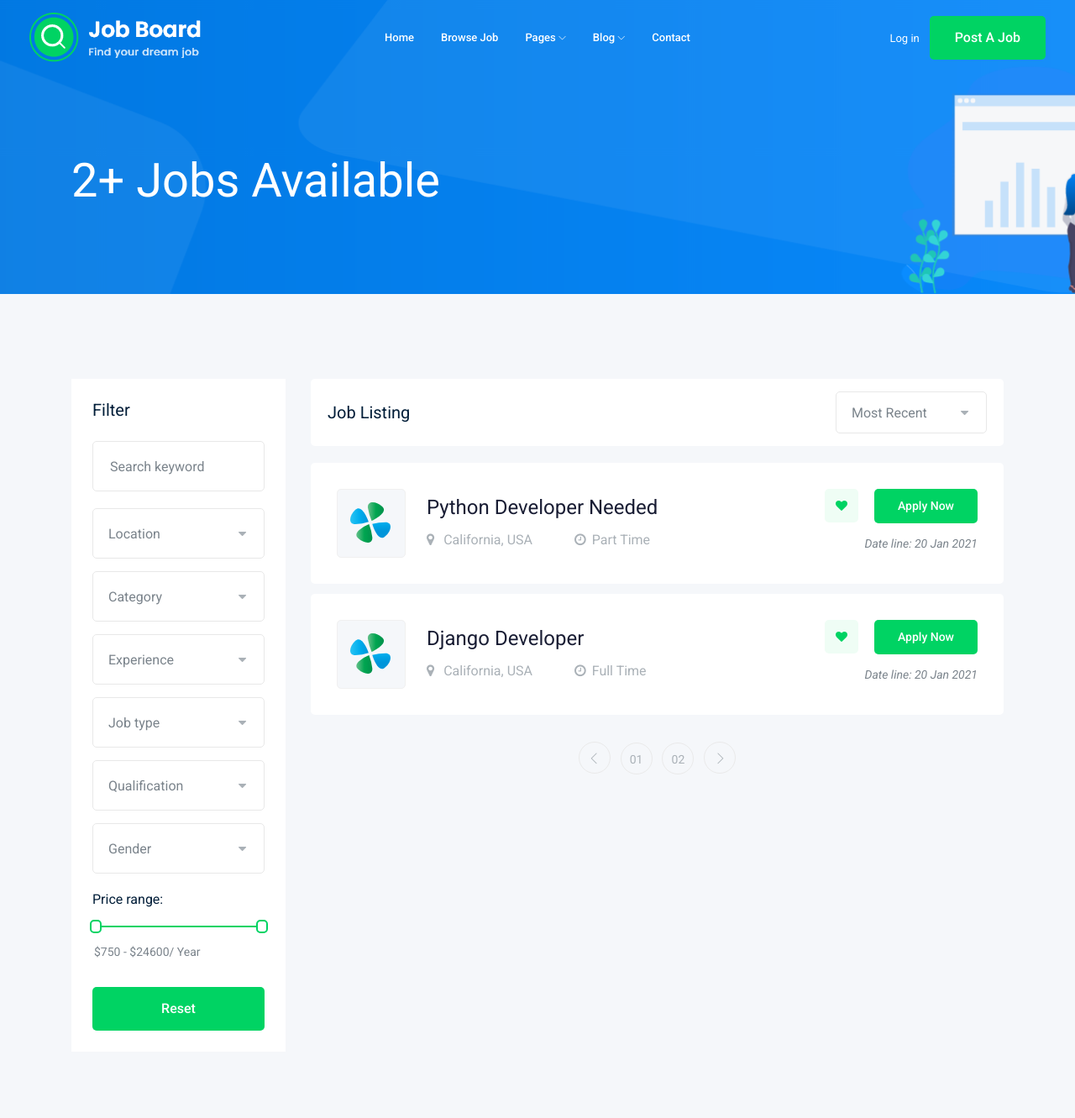
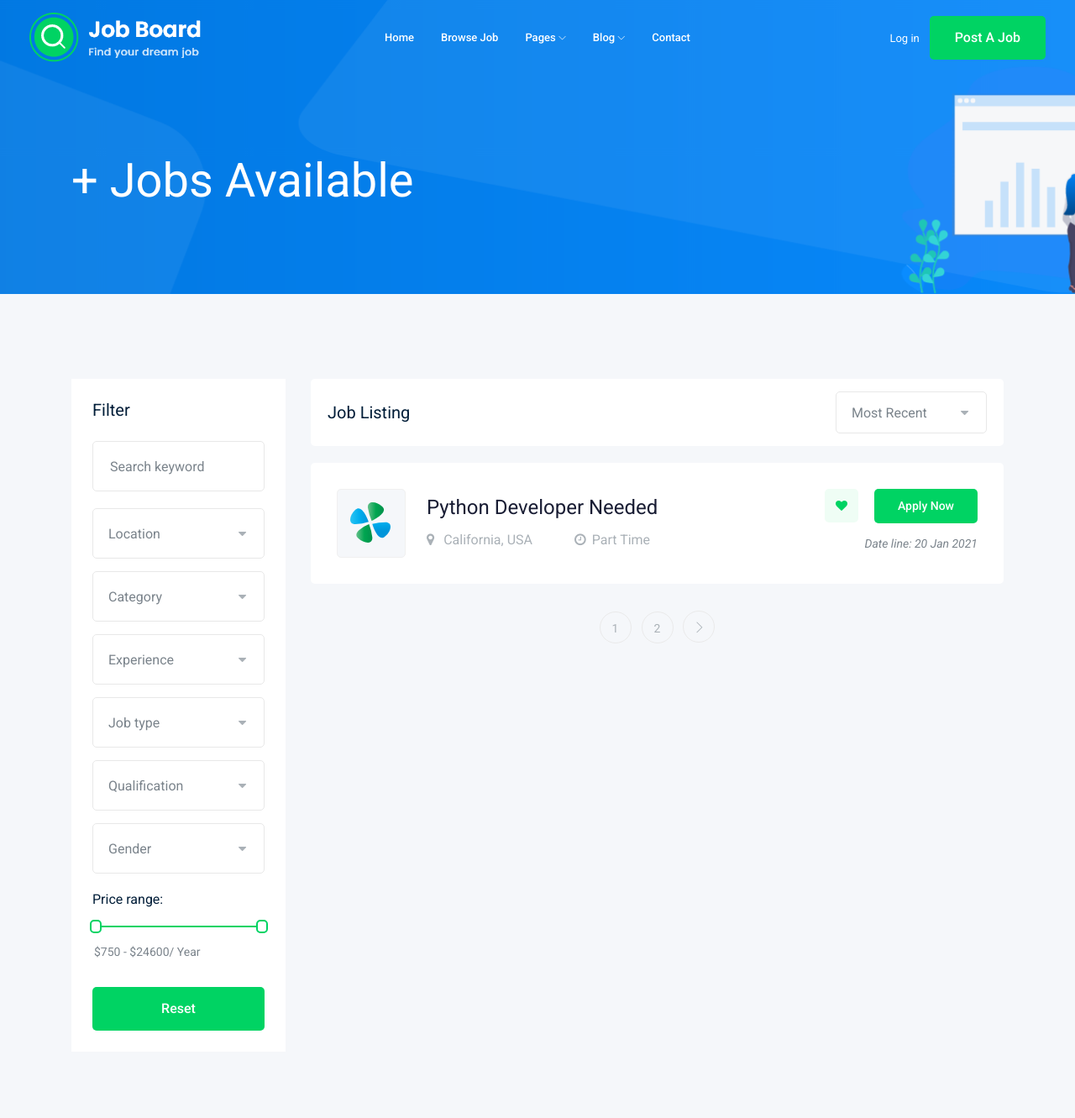
Before and after one commit to SaadEssam/Django-Job-Board, a Django app: page /jobs/ in a window 1280 px wide. Shown: the top 1331 px of the page at 84% size. Run offline with Django 3.2, Linux system fonts and the light colour scheme; data comes from the database, SQL or seed files in the repository; some libraries are stand-ins or nearby versions.

Commit message:
Pagination

```diff
--- a/job/templates/job/job_list.html
+++ b/job/templates/job/job_list.html
@@ -155,18 +155,29 @@
                             </div>
                             {% endfor %}
                         </div>
+
+                        {% if jobs.has_other_pages %}
                             <div class="row">
                                 <div class="col-lg-12">
                                     <div class="pagination_wrap">
                                         <ul>
-                                        <li><a href="#"> <i class="ti-angle-left"></i> </a></li>
-                                        <li><a href="#"><span>01</span></a></li>
-                                        <li><a href="#"><span>02</span></a></li>
-                                        <li><a href="#"> <i class="ti-angle-right"></i> </a></li>
+
+                                            {% if jobs.has_previous %}
+                                                <li><a href="?page={{jobs.previous_page_number}}"> <i class="ti-angle-left"></i> </a></li>
+                                            {% endif %}
+
+                                            {% for i in jobs.paginator.page_range %}
+                                                <li><a href="?page={{i}}"><span>{{i}}</span></a></li>
+                                            {% endfor %}
+
+                                            {% if jobs.has_next %}
+                                                <li><a href="?page={{jobs.next_page_number}}"> <i class="ti-angle-right"></i> </a></li>
+                                            {% endif %}
                                         </ul>
                                     </div>
                                 </div>
                             </div>
+                        {% endif %}
                     </div>
                 </div>
             </div>
--- a/job/views.py
+++ b/job/views.py
@@ -1,10 +1,16 @@
 from django.shortcuts import render
 from .models import Job
+from django.core.paginator import Paginator
+
 # Create your views here.
 
 def job_list(request):
     job_list = Job.objects.all()
-    context = {'jobs' : job_list}  # tamplate name
+    paginator = Paginator(job_list, 1) # Show 25 contacts per page.
+    page_number = request.GET.get('page')
+    page_obj = paginator.get_page(page_number)
+
+    context = {'jobs' : page_obj}  # tamplate name
     return render(request, 'job/job_list.html', context)
 
 
```
Lines whose indentation alone changed are shown as unchanged.
